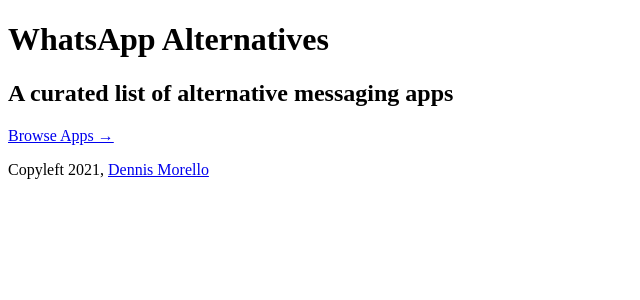
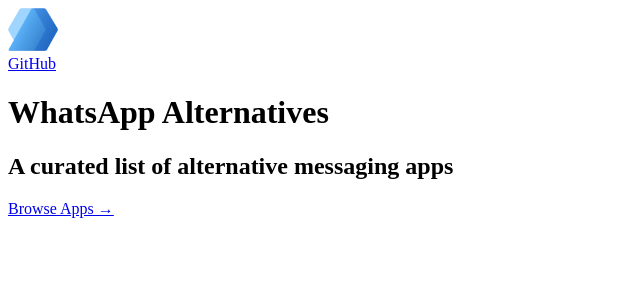
Before and after one commit to dennismorello/whatsapp-alternatives, a Next.js app: page / in a window 1280 px wide. Shown: the top 300 px of the page, without its empty margins (0-640 px from the left). Built offline with nearby package versions, Linux system fonts and the light colour scheme.

Commit message:
feat(navbar): added navabr

```diff
--- /dev/null
+++ b/src/components/Navbar.js
@@ -0,0 +1,27 @@
+import Image from "next/image";
+import Link from "next/link";
+
+const Header = () => (
+  <nav className="sticky top-0 z-50 h-20 px-8 bg-white shadow-sm">
+    <div className="flex items-center h-full mx-auto max-w-7xl">
+      <Link href="/">
+        <a>
+          <Image src="/icon.png" width={50} height={43} />
+        </a>
+      </Link>
+
+      <div className="ml-auto space-x-4">
+        <a
+          target="_blank"
+          rel="noopener noreferrer"
+          href="https://github.com/dennismorello/whatsapp-alternatives"
+          className="font-medium text-gray-500 transition hover:text-gray-900"
+        >
+          GitHub
+        </a>
+      </div>
+    </div>
+  </nav>
+);
+
+export default Header;
--- a/src/pages/apps/[slug].js
+++ b/src/pages/apps/[slug].js
@@ -1,6 +1,7 @@
 import { NextSeo } from "next-seo";
 
 import Layout from "@/components/Layout";
+import Navbar from "@/components/Navbar";
 import TextBlock from "@/components/TextBlock";
 import getMessagingAppBySlug from "@/services/airtable/getMessagingAppBySlug";
 import getMessagingAppsList from "@/services/airtable/getMessagingAppsList";
@@ -8,6 +9,8 @@
 
 const App = ({ app }) => {
   return (
+    <>
+      <Navbar />
       <Layout>
         <NextSeo title={app.name} />
         <TextBlock className="mx-auto">
@@ -19,6 +22,7 @@
           />
         </TextBlock>
       </Layout>
+    </>
   );
 };
 
--- a/src/pages/apps/index.js
+++ b/src/pages/apps/index.js
@@ -3,11 +3,14 @@
 
 import AppShortcut from "@/components/AppShortcut";
 import Layout from "@/components/Layout";
+import Navbar from "@/components/Navbar";
 import getMessagingAppsList from "@/services/airtable/getMessagingAppsList";
 import { SECONDS_IN_A_DAY } from "@/utils/constants";
 
 const Apps = ({ apps }) => {
   return (
+    <>
+      <Navbar />
       <Layout>
         <NextSeo title="Apps" />
         <h1 className="text-5xl font-black text-center">Apps</h1>
@@ -24,6 +27,7 @@
           </ul>
         </div>
       </Layout>
+    </>
   );
 };
 
--- a/src/pages/index.js
+++ b/src/pages/index.js
@@ -1,12 +1,14 @@
 import Link from "next/link";
 
-import Footer from "@/components/Footer";
 import Layout from "@/components/Layout";
+import Navbar from "@/components/Navbar";
 
 const Index = () => {
   return (
     <>
-      <Layout className="flex flex-col items-center justify-center min-h-screen">
+      <Navbar />
+      <Layout className="flex justify-center min-h-screen -mt-20">
+        <main className="flex flex-col items-center justify-center pt-20">
           <h1 className="text-4xl font-black text-center md:text-5xl lg:text-6xl">
             WhatsApp Alternatives
           </h1>
@@ -21,9 +23,8 @@
               </a>
             </Link>
           </div>
+        </main>
       </Layout>
-
-      <Footer />
     </>
   );
 };
```
Also changed, not shown: public/icon.png (added). Lines whose indentation alone changed are shown as unchanged.
